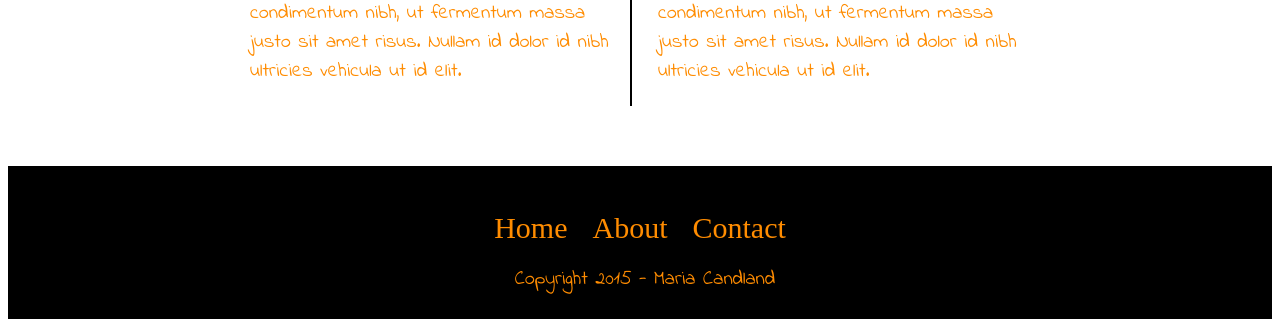
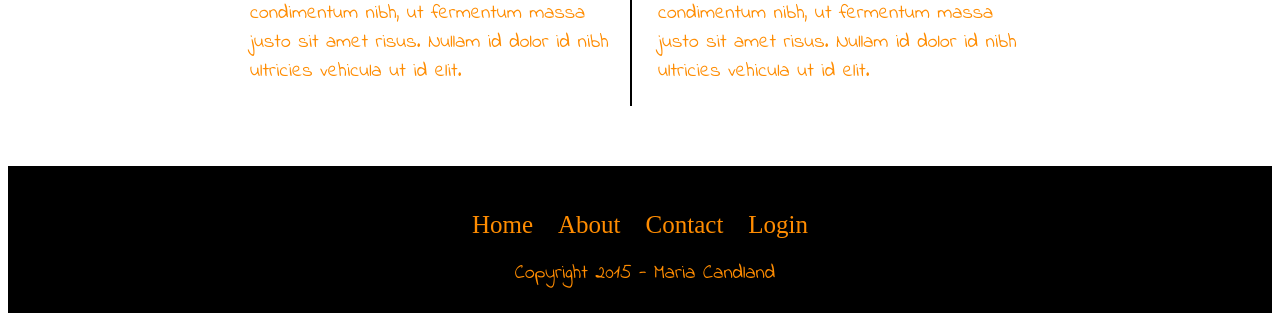
Before and after one commit to mariacandland/mockup-php, a PHP site: page / in a window 1280 px wide. Shown: the part 677-1004 px from the top of the page. Run offline with PHP 8.4, Linux system fonts and the light colour scheme.

Commit message:
sass-changes

```diff
--- a/header.php
+++ b/header.php
@@ -15,16 +15,15 @@ $userName = 'Maria';
 
     <!-- Link our stylesheet -->
     <link rel="stylesheet" href="style.css">
-  </head>
+
+          <!-- Font -->
+          <link href='http://fonts.googleapis.com/css?family=Bree+Serif' rel='stylesheet' type='text/css'>
+          <link href='http://fonts.googleapis.com/css?family=Indie+Flower' rel='stylesheet' type='text/css'>
+    </head>
 
   <body id="<?php echo $pageID; ?>">
     <header>
       <div class="row">
-
-          <!-- Font -->
-          <link href='http://fonts.googleapis.com/css?family=Bree+Serif' rel='stylesheet' type='text/css'>
-          <link href='http://fonts.googleapis.com/css?family=Indie+Flower' rel='stylesheet' type='text/css'>
-
         <!-- Our Logo -->
         <a href="index.html"><img class="logo" src="images/logo.png"></a>
 
--- a/nav.php
+++ b/nav.php
@@ -3,4 +3,5 @@
   <a href="index.php">Home</a>
   <a href="about.php">About</a>
   <a href="contact.php">Contact</a>
+  <a href="login.php">Login</a>
 </nav>
--- a/sass/_hero.scss
+++ b/sass/_hero.scss
@@ -1,12 +1,12 @@
+
 .hero {
   background: $black;
   background-image: url(images/leaves.png);
-  background-size: cover;
-  background-position: center;
-  background-attachment: fixed;
+  @include background-image;
 
+    /* background-image is in mixins */
 
- h1 {
+h1 {
   margin: 0;
   padding: 120px 0;
   color: white;
--- a/sass/_mixins.scss
+++ b/sass/_mixins.scss
@@ -20,13 +20,13 @@
 
 
 $breakpoints: (
-    'phone':   ( max-width:  400px ),
+    'phone':   ( max-width:  500px ),
     'tablet':  ( max-width:  800px ),
     'laptop': ( max-width:  1024px ),
     'large':  ( min-width: 1921px )  // This is a query for a large screen
 );
 
-// Mixin
+/* mixin */
 @mixin breakpoint($name) {
     @if map-has-key($breakpoints, $name) {
         @media #{inspect(map-get($breakpoints, $name))} {
@@ -37,3 +37,17 @@ $breakpoints: (
         @warn "Couldn't find a breakpoint named `#{$name}`.";
     }
 }
+
+
+/* background-image */
+@mixin background-image($behavior: fixed) {
+    background-size: cover !important;
+    background-position: center !important;
+    background-repeat: no-repeat !important;
+    background-attachment: $behavior !important;
+
+    // Attachment scroll on mobile and unsupported browsers
+    html.touch & {
+        background-attachment: scroll !important;
+    }
+}
--- a/sass/_nav.scss
+++ b/sass/_nav.scss
@@ -5,22 +5,30 @@ nav {
 
     header & {
       float: right;
-      text-align: right;
+      text-align: center;
+        @include breakpoint(phone) {
+          float: none;
+          text-align: center;
+        }
     }
 
-    @include breakpoint(phone) {
-      float: none;
-      text-align: center;
-    }
-}
+
+
 
 
  a {
   margin-right: 20px;
-  font-size: 30px;
+  font-size: 25px;
   color: $orange;
   text-decoration: none;
      &:last-of-type {
     margin: 0;
     }
+     @include breakpoint(phone) {
+         margin-right: 10px;
+         font-size: 1rem;
+     }
+
 }
+
+}
--- a/sass/style.scss
+++ b/sass/style.scss
@@ -13,3 +13,4 @@
 @import 'map';
 @import 'footer';
 @import 'default';
+@import 'login';
```
Also changed, not shown: login.php (added, +36 -0 lines), style.css (+1 -1 lines), sass/_login.scss (added), 2 other files.
